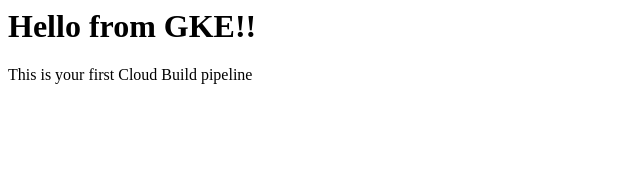
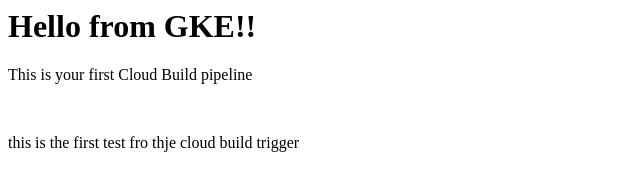
Before and after one commit to SupradeepVaranasi67/cloud-build-demo, a plain HTML site: page index.html in a window 1280 px wide. Shown: the whole page, without its empty margins (0-640 px from the left). Drawn offline with Linux system fonts and the light colour scheme.

Commit message:
sample commit to test triggre

```diff
--- a/index.html
+++ b/index.html
@@ -1,2 +1,4 @@
 <h1>Hello from GKE!!</h1>
 <p>This is your first Cloud Build pipeline</p>
+<br>
+<p>this is the first test fro thje cloud build trigger</p>
```
